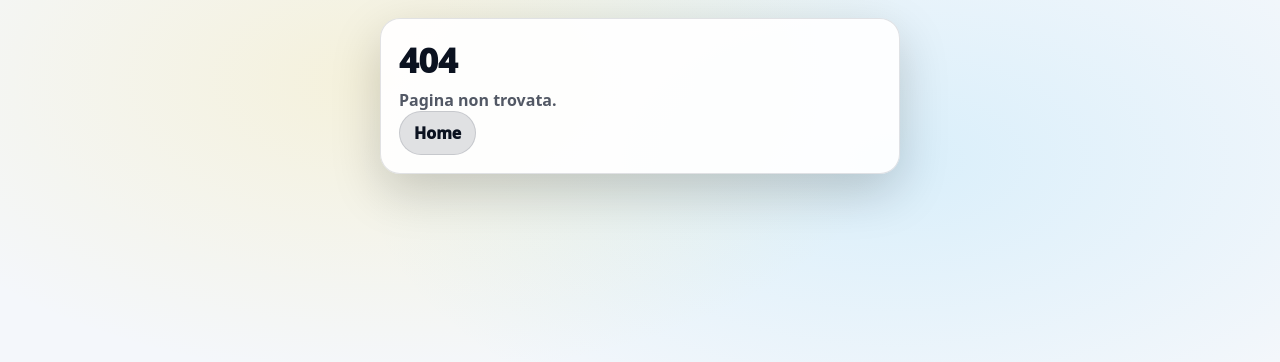
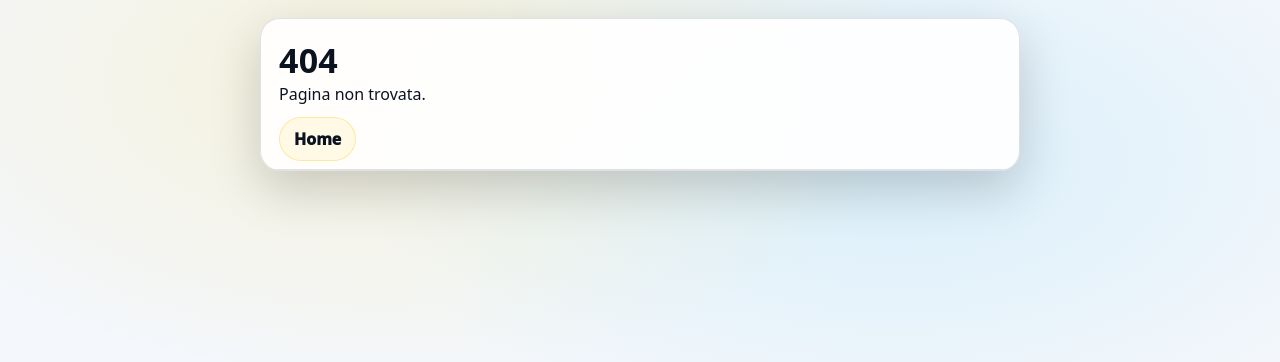
Before and after one commit to gidl59/pay4you-cards-fire, a Flask app: template templates/404.html in a window 1280 px wide. Shown: the top 362 px of the page. Run offline with Flask 3, Linux system fonts and the light colour scheme; the template is opened without the code that fills it, so the values that code supplies are empty.

Commit message:
Update 404.html

```diff
--- a/templates/404.html
+++ b/templates/404.html
@@ -2,10 +2,14 @@
 {% block title %}404{% endblock %}
 {% block content %}
 <div class="page-main">
-  <div class="login-card" style="max-width:760px;">
-    <div class="login-title">404</div>
-    <div class="login-sub">Pagina non trovata.</div>
-    <a class="btn ghost" href="{{ url_for('home') }}">Home</a>
+  <div class="panel" style="max-width:760px;">
+    <div class="panel-head">
+      <h1 class="page-title">404</h1>
+      <div class="hint">Pagina non trovata.</div>
+      <div class="toolbar">
+        <a class="btn" href="/">Home</a>
+      </div>
+    </div>
   </div>
 </div>
 {% endblock %}
```
